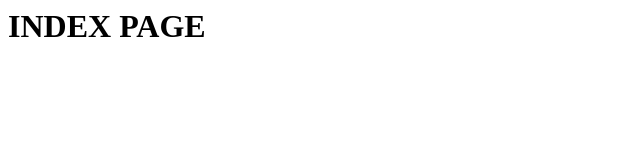
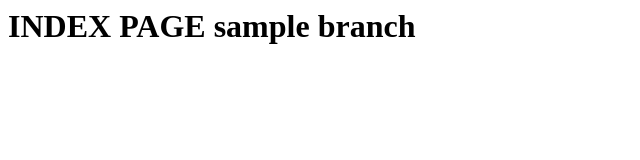
Before and after one commit to brahimbenaribia/git_tutorial, a plain HTML site: page index.html in a window 1280 px wide. Shown: the whole page, without its empty margins (0-640 px from the left). Drawn offline with Linux system fonts and the light colour scheme.

Commit message:
ali mod sample branch

```diff
--- a/index.html
+++ b/index.html
@@ -1 +1 @@
-<h1>INDEX PAGE</h1>
+<h1>INDEX PAGE sample branch</h1>
```
